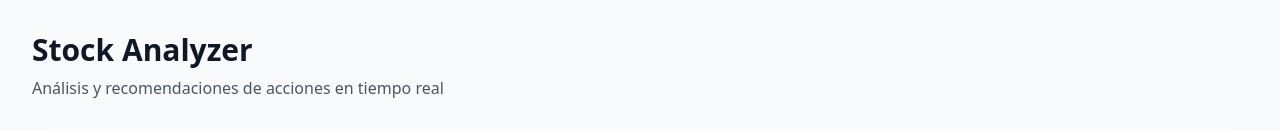
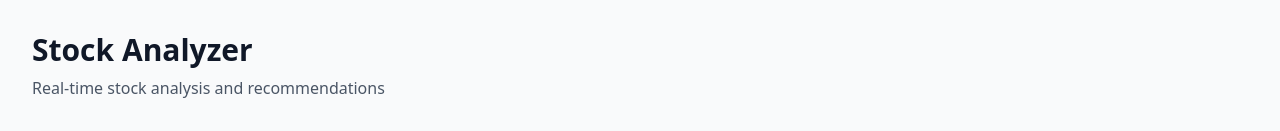
Before and after one commit to jfmonsa/technical_test_vue_go_cockroachdb, a Vue app in the folder frontend/: page / in a window 1280 px wide. Shown: the top 131 px of the page. Built offline with nearby package versions, Linux system fonts and the light colour scheme; no server answers.

Commit message:
fix: update text in HeaderSection component to English for consistency

```diff
--- a/frontend/src/components/HeaderSection.vue
+++ b/frontend/src/components/HeaderSection.vue
@@ -2,7 +2,7 @@
     <div class="mb-8">
         <h1 class="text-3xl font-bold text-gray-900 mb-2">Stock Analyzer</h1>
         <p class="text-gray-600">
-            Análisis y recomendaciones de acciones en tiempo real
+            Real-time stock analysis and recommendations
         </p>
     </div>
 </template>
```
